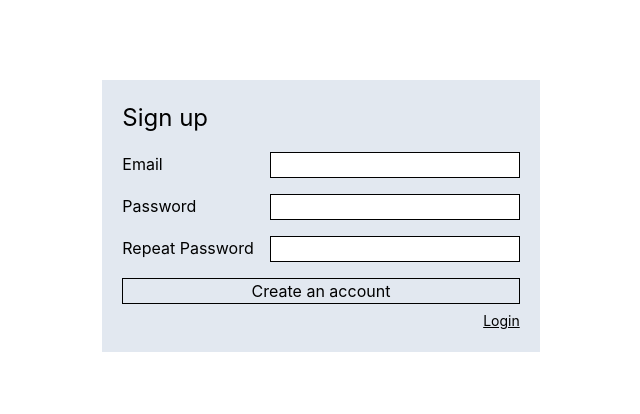
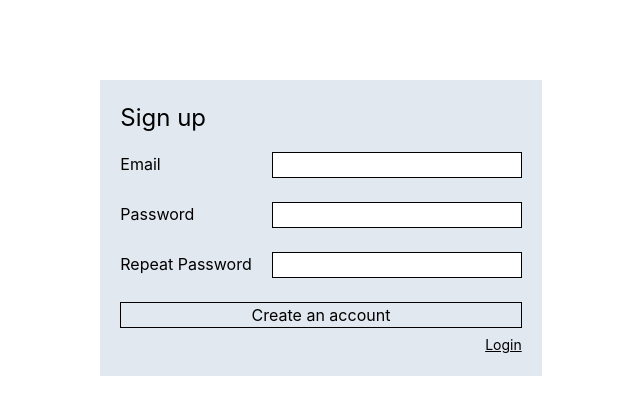
Before and after one commit to Dmitryschastny/db-course_client, a React (Create React App) app: page /signup in a window 1280 px wide. Shown: the top 414 px of the page, without its empty margins (319-959 px from the left). Built offline with nearby package versions, Linux system fonts and the light colour scheme.

Commit message:
Add yup, add Formik input component, update sign up component

```diff
--- a/package.json
+++ b/package.json
@@ -10,13 +10,15 @@
     "@types/node": "^12.0.0",
     "@types/react": "^16.9.0",
     "@types/react-dom": "^16.9.0",
+    "@types/yup": "^0.28.0",
     "axios": "^0.19.2",
     "formik": "^2.1.4",
     "react": "^16.13.1",
     "react-dom": "^16.13.1",
     "react-router-dom": "^5.1.2",
     "react-scripts": "3.4.1",
-    "typescript": "~3.7.2"
+    "typescript": "~3.7.2",
+    "yup": "^0.28.5"
   },
   "scripts": {
     "start": "set PORT=5000 && react-scripts start",
--- /dev/null
+++ b/src/components/FormikInput/index.tsx
@@ -0,0 +1,29 @@
+import React from 'react';
+import { Field, ErrorMessage } from 'formik';
+
+interface Props {
+  label: string;
+  name: string;
+  type?: string;
+}
+
+const FormikInput: React.FC<Props> = ({ label, name, type }) => {
+  return (
+    <div className="flex justify-between mb-6">
+      <label className="w-full mr-5" htmlFor={name}>
+        {label}
+      </label>
+      <div className="relative">
+        <div
+          className="absolute text-red-600 text-sm"
+          style={{ bottom: '100%' }}
+        >
+          <ErrorMessage name={name} />
+        </div>
+        <Field id={name} type={type || 'text'} name={name} />
+      </div>
+    </div>
+  );
+};
+
+export { FormikInput };
--- a/src/pages/SignUp/index.tsx
+++ b/src/pages/SignUp/index.tsx
@@ -1,7 +1,9 @@
 import React from 'react';
 import { Link } from 'react-router-dom';
-import { Field, Form, Formik, FormikConfig } from 'formik';
+import { Field, Form, Formik, FormikConfig, ErrorMessage } from 'formik';
 import { clients } from 'services/clients.config';
+import * as yup from 'yup';
+import { FormikInput } from 'components/FormikInput';
 
 interface FormikValues {
   email: string;
@@ -19,6 +21,16 @@ const SignUp: React.FC = () => {
     onSubmit: values => {
       clients.users.create(values);
     },
+    validationSchema: yup.object().shape({
+      email: yup
+        .string()
+        .email('Invalid email')
+        .required('Required'),
+      password: yup
+        .string()
+        .min(6, 'Too Short!')
+        .required('Required'),
+    }),
   };
 
   return (
@@ -29,24 +41,14 @@ const SignUp: React.FC = () => {
             <div className="flex flex-col mt-20 p-5 bg-gray-300">
               <div className="text-2xl mb-4">Sign up</div>
 
-              <div className="flex justify-between mb-4">
-                <label className="w-full mr-4" htmlFor="email">
-                  Email
-                </label>
-                <Field id="email" type="email" name="email" />
-              </div>
-              <div className="flex justify-between mb-4">
-                <label className="w-full mr-4" htmlFor="password">
-                  Password
-                </label>
-                <Field id="password" type="password" name="password" />
-              </div>
-              <div className="flex justify-between mb-4">
-                <label className="w-full mr-4" htmlFor="password">
-                  Repeat Password
-                </label>
-                <Field id="password" type="password" name="repeatPassword" />
-              </div>
+              <FormikInput name="email" label="Email" type="email" />
+              <FormikInput name="password" label="Password" type="password" />
+              <FormikInput
+                name="repeatPassword"
+                label="Repeat Password"
+                type="password"
+              />
+
               <button className="mb-1" type="submit">
                 Create an account
               </button>
```
Also changed, not shown: 1 other file (tests, documents, lock files or other folders).
